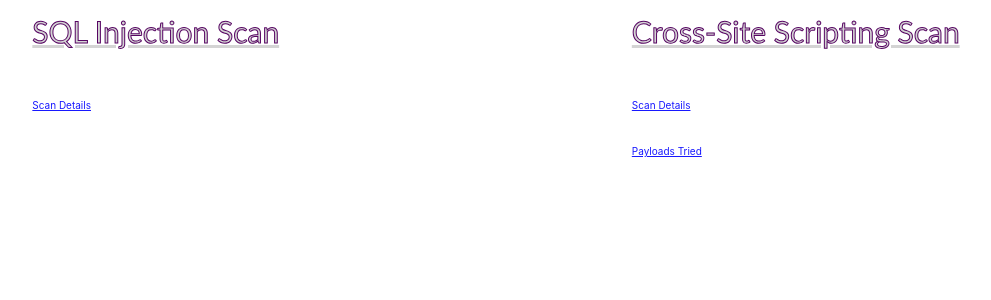
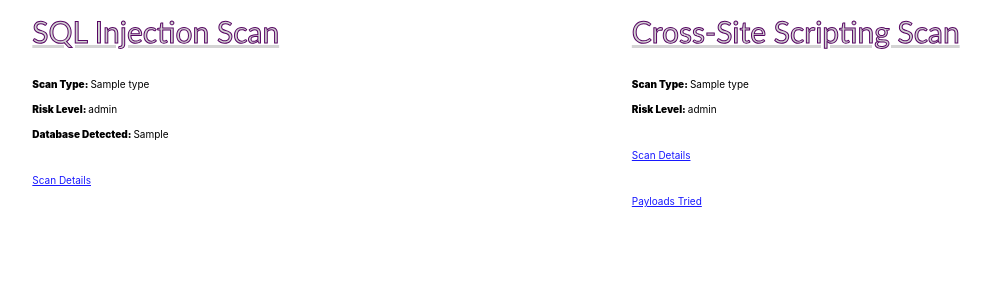
Before and after one commit to opensaucerer/sqli-xss-scanner, a Flask app: page /previous/1 in a window 1280 px wide. Shown: the part 50-350 px from the top of the page, without its empty margins (154-1145 px from the left). Run offline with Flask 2, Linux system fonts and the light colour scheme; the visitor is signed in with stand-in values (Sample User, id 1); a database or web service that is not in the repository returns one stand-in record (values such as "Sample title").

Commit message:
added tracking of previous web vulnerability scans

```diff
--- a/models.py
+++ b/models.py
@@ -85,4 +85,4 @@
     # fetch one scan data
     @staticmethod
     def fetch(id, user):
-        return mongo.db.scans.find({'author': user, '_id': id}).sort('dateCreated', -1)
+        return mongo.db.scans.find_one({'author': user, '_id': id})
--- a/routes.py
+++ b/routes.py
@@ -123,7 +123,7 @@
             "databaseType": db,
             "riskLevel": risk_state,
             "isVul": sqli_detected,
-            "slqiType": sqli_type,
+            "sqliType": sqli_type,
             "scanLogs": logs
         },
         'xss': {
@@ -165,5 +165,5 @@
 @main.route('/previous/<string:id>')
 @login_required
 def details(user, id):
-    details = User.fetch(id, user['_id'])
-    return render_template('details.html', details=details)
+    detail = User.fetch(id, user['_id'])
+    return render_template('details.html', detail=detail)
--- a/templates/details.html
+++ b/templates/details.html
@@ -69,21 +69,21 @@
       <div class="sql">
       <h3>SQL Injection Scan</h3>
 
-    {% for type in sqli_type %}
+    {% for type in detail.sql.sqliType %}
     <p class="label">Scan Type: <span>{{ type }}</span></p>
-    {% endfor %} {% for detected in sqli_detected %}
+    {% endfor %} {% for detected in detail.sql.isVul %}
     <p class="label">SQLi Detected: <span class="sqlid">{{ detected }}</span></p>
-    {% endfor %} {% for level in risk_state %}
+    {% endfor %} {% for level in detail.sql.riskLevel %}
     <p class="label">Risk Level: <span class="risk">{{ level }}</<span></p>
     {% endfor %}
-    {% for d in db %}
+    {% for d in detail.sql.databaseType %}
     <p class="label">Database Detected: <span>{{ d }}</<span></p>
     {% endfor %}
     <br />
 
 
     <p class="scan-details1">Scan Details</p>
-    {% for test_log in test_logs %}
+    {% for test_log in detail.sql.scanLogs %}
     <p class="test-logs">{{ test_log }}</p>
     {% endfor %}
     <br />
@@ -106,26 +106,26 @@
     <div class="xss">
 
        <h3>Cross-Site Scripting Scan</h3>
-    {% for type in xss_type %}
+    {% for type in detail.xss.xssType %}
     <p class="label">Scan Type: <span>{{ type }}</span></p>
-    {% endfor %} {% for detected in xss_detected %}
+    {% endfor %} {% for detected in detail.xss.isVul %}
     <p class="label">XSS Detected: <span class="xssd">{{ detected }}</span></p>
-    {% endfor %} {% for level in risk_level %}
+    {% endfor %} {% for level in detail.xss.riskLevel %}
     <p class="label">Risk Level: <span class="risk risky">{{ level }}</<span></p>
     {% endfor %}
-    {% for d in db %}
+    <!-- {% for d in db %}
     <p class="label"></<span></p>
-    {% endfor %}
+    {% endfor %} -->
     <br />
 
     <p class="scan-details">Scan Details</p>
-    {% for scan_log in scan_logs %}
+    {% for scan_log in detail.xss.scanLogs %}
     <p class="scan-logs">{{ scan_log }}</p>
     {% endfor %}
     <br />
 
     <p class="payloads-tried">Payloads Tried</p>
-    {% for payload in payloads_tried %}
+    {% for payload in detail.xss.payloadsTried %}
     <p class="payloads">{{ payload }}</p>
     {% endfor %}
     <br />
```
Also changed, not shown: 1 other file.
